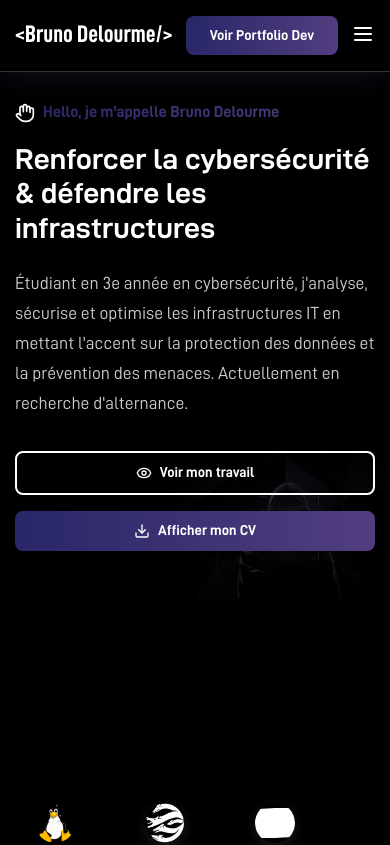
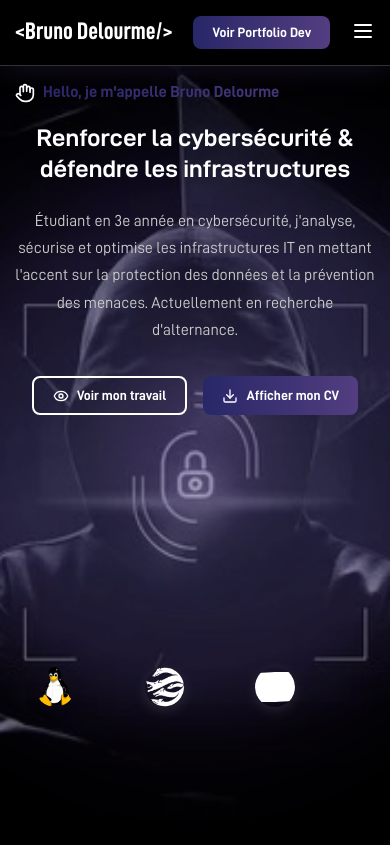
Before and after one commit to Bruno-Delourme/PORTFOLIO_CYBER, a React (Create React App) app: page / in a window 390 px wide. Shown: the top 845 px of the page. Built offline with nearby package versions, Linux system fonts and the light colour scheme; no server answers; grey boxes are pictures that could not be loaded.

Commit message:
change bg on mobile

```diff
--- a/src/App.css
+++ b/src/App.css
@@ -263,7 +263,7 @@ html {
   display: flex;
   align-items: center;
   justify-content: center;
-  background: url('../public/bg_hacker.jpg') 110% center/60% auto no-repeat;
+  background: url('./bg_hacker.jpg') center center/cover no-repeat;
   position: relative;
   overflow: hidden;
 }
@@ -277,6 +277,29 @@ html {
   bottom: 0;
   background: rgba(0, 0, 0, 0.7);
   z-index: 1;
+}
+
+/* Halo de lumière pour le hero */
+.hero::after {
+  content: '';
+  position: absolute;
+  top: 50%;
+  left: 50%;
+  transform: translate(-50%, -50%);
+  width: 600px;
+  height: 600px;
+  background: radial-gradient(circle,
+    rgba(117, 84, 192, 0.4) 0%,
+    rgba(81, 61, 127, 0.3) 30%,
+    rgba(40, 39, 104, 0.2) 60%,
+    rgba(40, 39, 104, 0.1) 80%,
+    transparent 100%
+  );
+  border-radius: 50%;
+  pointer-events: none;
+  z-index: 1;
+  filter: blur(60px);
+  animation: neonPulse 6s ease-in-out infinite;
 }
 
 .hero-content {
@@ -538,22 +561,22 @@ html {
 
 .skills-light-effect {
   position: absolute;
-  top: 20%;
-  left: 60%;
+  top: 50%;
+  left: 50%;
   transform: translate(-50%, -50%);
-  width: 800px;
-  height: 800px;
+  width: 1000px;
+  height: 1000px;
   background: radial-gradient(circle,
-    rgba(117, 84, 192, 0.87) 0%,
-    rgba(81, 61, 127, 0.4) 30%,
-    rgba(40, 39, 104, 0.3) 60%,
-    rgba(40, 39, 104, 0.1) 80%,
+    rgba(117, 84, 192, 0.9) 0%,
+    rgba(81, 61, 127, 0.6) 30%,
+    rgba(40, 39, 104, 0.4) 60%,
+    rgba(40, 39, 104, 0.2) 80%,
     transparent 100%
   );
   border-radius: 50%;
   pointer-events: none;
   z-index: 1;
-  filter: blur(40px);
+  filter: blur(50px);
   animation: neonPulse 4s ease-in-out infinite;
 }
 
@@ -954,6 +977,7 @@ html {
   .hero-content {
     grid-template-columns: 1fr;
     gap: 2rem;
+    text-align: center;
   }
 
   .hero-title {
@@ -971,7 +995,7 @@ html {
   }
 
   .stats-grid {
-    grid-template-columns: repeat(auto-fit, minmax(200px, 1fr));
+    grid-template-columns: repeat(2, 1fr);
   }
 
   .skills-grid {
@@ -983,11 +1007,40 @@ html {
   }
 
   .hero-buttons {
-    flex-direction: column;
+    justify-content: center;
   }
 
   .btn {
-    justify-content: center;
+    padding: 0.6rem 1.2rem;
+    font-size: 0.85rem;
+  }
+
+  /* Améliorations mobile pour le hero */
+  .hero {
+    background: url('../public/bg_hacker.jpg') center center/cover no-repeat !important;
+    background-size: cover !important;
+    background-position: center !important;
+    padding: 100px 0 60px;
+    min-height: 100vh;
+  }
+
+  .hero::before {
+    background: rgba(0, 0, 0, 0.3); /* Opacité réduite pour voir le background */
+  }
+
+  .hero::after {
+    width: 400px;
+    height: 400px;
+    filter: blur(40px);
+  }
+
+  .hero-title {
+    font-size: 1.8rem;
+    line-height: 1.3;
+  }
+
+  .hero-description {
+    font-size: 1rem;
   }
 }
 
@@ -997,11 +1050,16 @@ html {
   }
 
   .hero {
-    padding: 100px 0 60px;
+    background: url('../public/bg_hacker.jpg') center center/cover no-repeat !important;
+    padding: 80px 0 40px;
+  }
+
+  .hero::before {
+    background: rgba(0, 0, 0, 0.2) !important; /* Encore moins d'opacité sur très petit écran */
   }
 
   .hero-title {
-    font-size: 1.8rem;
+    font-size: 1.5rem;
   }
 
   .section-title {
--- a/src/components/Projects.js
+++ b/src/components/Projects.js
@@ -1,10 +1,158 @@
-import React, { useState } from 'react';
-import { motion } from 'framer-motion';
+import React, { useState, useEffect, useRef } from 'react';
+import { motion, useInView } from 'framer-motion';
 import { ExternalLink, Github, Shield, Network, Code, X } from 'lucide-react';
+
+// Composant séparé pour chaque project card
+const ProjectCard = ({ project, index, isMobile, hoveredProject, setHoveredProject, togglePopup, visibleProjects, setVisibleProjects }) => {
+  const projectRef = useRef(null);
+  const isInView = useInView(projectRef, {
+    once: false,
+    threshold: isMobile ? 0.3 : 0.5, // Plus sensible sur mobile
+    margin: isMobile ? "-10% 0px -10% 0px" : "-20% 0px -20% 0px"
+  });
+
+  // Mettre à jour l'état des projets visibles
+  useEffect(() => {
+    console.log(`👁️ DEBUG: Project ${project.id} - isInView: ${isInView}, isMobile: ${isMobile}`);
+
+    if (isInView && isMobile) {
+      console.log('✅ DEBUG: Project', project.id, 'is now visible on mobile');
+      setVisibleProjects(prev => {
+        const newSet = new Set([...prev, project.id]);
+        console.log('📋 DEBUG: Visible projects:', Array.from(newSet));
+        return newSet;
+      });
+    } else if (!isInView && isMobile) {
+      console.log('❌ DEBUG: Project', project.id, 'is no longer visible on mobile');
+      setVisibleProjects(prev => {
+        const newSet = new Set(prev);
+        newSet.delete(project.id);
+        console.log('📋 DEBUG: Visible projects:', Array.from(newSet));
+        return newSet;
+      });
+    }
+  }, [isInView, isMobile, project.id, setVisibleProjects]);
+
+  return (
+    <motion.div
+      ref={projectRef}
+      className="project-card"
+      initial={{ opacity: 0, y: 20 }}
+      animate={{ opacity: 1, y: 0 }}
+      transition={{ duration: 0.6, delay: index * 0.1 }}
+      whileHover={{ y: -5 }}
+      style={{
+        position: 'relative',
+        overflow: 'hidden',
+        cursor: 'default'
+      }}
+      onHoverStart={() => {
+        console.log(`Hover start on project ${project.id}`);
+        setHoveredProject(project.id);
+      }}
+      onHoverEnd={() => {
+        console.log(`Hover end on project ${project.id}`);
+        setHoveredProject(null);
+      }}
+    >
+      {/* Vidéo en arrière-plan */}
+      <video
+        autoPlay
+        loop
+        muted
+        playsInline
+        onLoadStart={() => console.log(`🎥 DEBUG: Video ${project.id} loading started`)}
+        onCanPlay={() => console.log(`🎥 DEBUG: Video ${project.id} can play`)}
+        onError={(e) => console.log(`❌ DEBUG: Video ${project.id} error:`, e)}
+        style={{
+          position: 'absolute',
+          top: 0,
+          left: 0,
+          width: '100%',
+          height: '100%',
+          objectFit: 'cover',
+          zIndex: -1,
+          opacity: (() => {
+            let opacity;
+            if (isMobile) {
+              // Sur mobile : visible au centre
+              opacity = (visibleProjects.has(project.id)) ? 0.4 : 0.05;
+            } else {
+              // Sur desktop : hover uniquement
+              opacity = (hoveredProject === project.id) ? 0.3 : 0.1;
+            }
+            console.log(`🎬 DEBUG: Project ${project.id} - isMobile: ${isMobile}, hovered: ${hoveredProject === project.id}, visible: ${visibleProjects.has(project.id)}, opacity: ${opacity}`);
+            return opacity;
+          })(),
+          transition: 'opacity 0.5s ease'
+        }}
+      >
+        <source src={project.video} type="video/mp4" />
+      </video>
+
+      <div className="project-icon">
+        {project.icon}
+      </div>
+
+      <div className="project-category">
+        {project.category}
+      </div>
+
+      <h3 className="project-title">{project.title}</h3>
+
+      <p className="project-description">
+        {project.description}
+      </p>
+
+      <div className="project-technologies">
+        {project.technologies.map((tech, techIndex) => (
+          <span key={techIndex} className="tech-tag">
+            {tech}
+          </span>
+        ))}
+      </div>
+
+      <div className="project-links">
+        <button className="project-link" onClick={togglePopup}>
+          <ExternalLink size={16} />
+          Voir le projet
+        </button>
+        <button className="project-link" onClick={togglePopup}>
+          <Github size={16} />
+          Code source
+        </button>
+      </div>
+    </motion.div>
+  );
+};
 
 const Projects = () => {
   const [isPopupOpen, setIsPopupOpen] = useState(false);
   const [hoveredProject, setHoveredProject] = useState(null);
+  const [isMobile, setIsMobile] = useState(false);
+  const [visibleProjects, setVisibleProjects] = useState(new Set());
+
+  useEffect(() => {
+    // Détecter si c'est un appareil mobile de manière plus robuste
+    const checkMobile = () => {
+      const isMobileDevice = window.matchMedia('(max-width: 768px)').matches;
+      console.log('🔍 DEBUG: Screen width:', window.innerWidth, 'Is mobile:', isMobileDevice);
+      setIsMobile(isMobileDevice);
+    };
+
+    checkMobile();
+
+    // Écouter les changements de media query
+    const mediaQuery = window.matchMedia('(max-width: 768px)');
+    const handleResize = (e) => {
+      console.log('🔄 DEBUG: Media query changed:', e.matches);
+      setIsMobile(e.matches);
+    };
+
+    mediaQuery.addEventListener('change', handleResize);
+
+    return () => mediaQuery.removeEventListener('change', handleResize);
+  }, []);
 
   const togglePopup = () => {
     setIsPopupOpen(!isPopupOpen);
@@ -71,74 +219,17 @@ const Projects = () => {
 
           <div className="projects-grid">
             {projects.map((project, index) => (
-              <motion.div
+              <ProjectCard
                 key={project.id}
-                className="project-card"
-                initial={{ opacity: 0, y: 20 }}
-                animate={{ opacity: 1, y: 0 }}
-                transition={{ duration: 0.6, delay: index * 0.1 }}
-                whileHover={{ y: -5 }}
-                style={{
-                  position: 'relative',
-                  overflow: 'hidden'
-                }}
-                onHoverStart={() => setHoveredProject(project.id)}
-                onHoverEnd={() => setHoveredProject(null)}
-              >
-                {/* Vidéo en arrière-plan */}
-                <video
-                  autoPlay
-                  loop
-                  muted
-                  playsInline
-                  style={{
-                    position: 'absolute',
-                    top: 0,
-                    left: 0,
-                    width: '100%',
-                    height: '100%',
-                    objectFit: 'cover',
-                    zIndex: -1,
-                    opacity: hoveredProject === project.id ? 0.3 : 0.1,
-                    transition: 'opacity 0.3s ease'
-                  }}
-                >
-                  <source src={project.video} type="video/mp4" />
-                </video>
-
-                <div className="project-icon">
-                  {project.icon}
-                </div>
-
-                <div className="project-category">
-                  {project.category}
-                </div>
-
-                <h3 className="project-title">{project.title}</h3>
-
-                <p className="project-description">
-                  {project.description}
-                </p>
-
-                <div className="project-technologies">
-                  {project.technologies.map((tech, techIndex) => (
-                    <span key={techIndex} className="tech-tag">
-                      {tech}
-                    </span>
-                  ))}
-                </div>
-
-                <div className="project-links">
-                  <button className="project-link" onClick={togglePopup}>
-                    <ExternalLink size={16} />
-                    Voir le projet
-                  </button>
-                  <button className="project-link" onClick={togglePopup}>
-                    <Github size={16} />
-                    Code source
-                  </button>
-                </div>
-              </motion.div>
+                project={project}
+                index={index}
+                isMobile={isMobile}
+                hoveredProject={hoveredProject}
+                setHoveredProject={setHoveredProject}
+                togglePopup={togglePopup}
+                visibleProjects={visibleProjects}
+                setVisibleProjects={setVisibleProjects}
+              />
             ))}
           </div>
         </div>
```
Also changed, not shown: src/bg_hacker.jpg (added).
